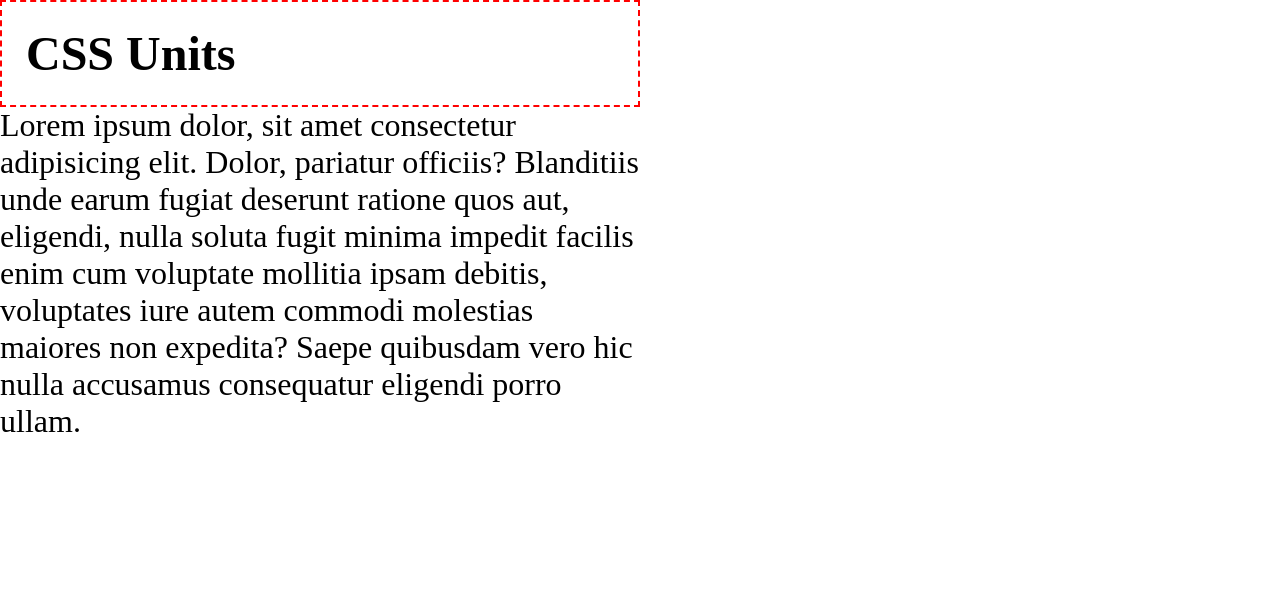
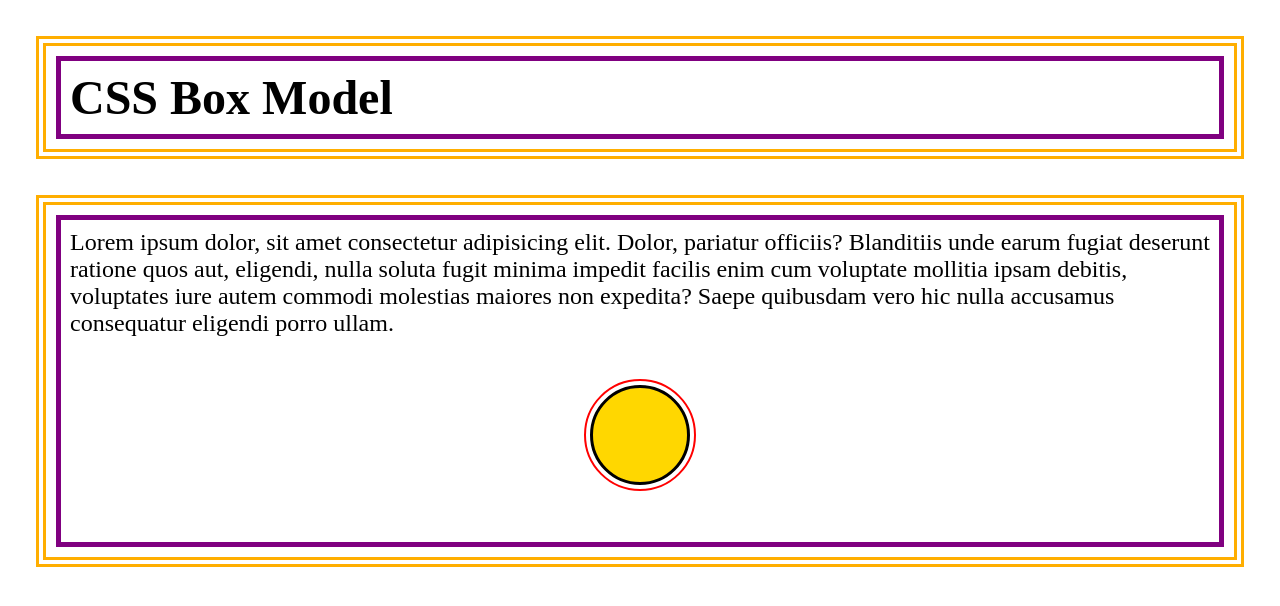
Before and after one commit to mikhail-w/learn-css, a plain HTML site: page 01_Lesson/index.html in a window 1280 px wide. Drawn offline with Linux system fonts and the light colour scheme.

Commit message:
box model

```diff
--- a/01_Lesson/css/style.css
+++ b/01_Lesson/css/style.css
@@ -4,22 +4,22 @@
     box-sizing: border-box;
 }
 
-body {
-    min-height: 100vh;
+.container {
+    border: 10px double rgb(255, 174, 0);
+    font-size: 1.5rem;
+    margin: 1.5em;
+    padding: 1.5rem;
+    outline: 5px solid purple;
+    outline-offset: -25px;
 }
 
-h1 {
-    border: 2px dashed red;
-    width: 50%;
-    font-size: 3rem;
-    padding: 0.5em;
+.circle {
+    margin: 3rem auto;
+    background: gold;
+    width: 100px;
+    height: 100px;
+    border: solid black;
+    border-radius: 50px;
+    outline: 2px solid red;
+    outline-offset: 0.25rem;
 }
-
-main {
-    font-size: 2rem;
-}
-
-p {
-    font-size: 2rem;
-    width: 40ch;
-}
--- a/01_Lesson/index.html
+++ b/01_Lesson/index.html
@@ -7,10 +7,10 @@
     <link rel="stylesheet" href="./css/style.css" />
   </head>
   <body>
-    <header>
-      <h1>CSS Units</h1>
+    <header class="container">
+      <h1>CSS Box Model</h1>
     </header>
-    <main>
+    <main class="container">
       <p>
         Lorem ipsum dolor, sit amet consectetur adipisicing elit. Dolor, pariatur
         officiis? Blanditiis unde earum fugiat deserunt ratione quos aut, eligendi, nulla
@@ -18,6 +18,7 @@
         voluptates iure autem commodi molestias maiores non expedita? Saepe quibusdam vero
         hic nulla accusamus consequatur eligendi porro ullam.
       </p>
+      <div class="circle"></div>
     </main>
   </body>
 </html>
```
